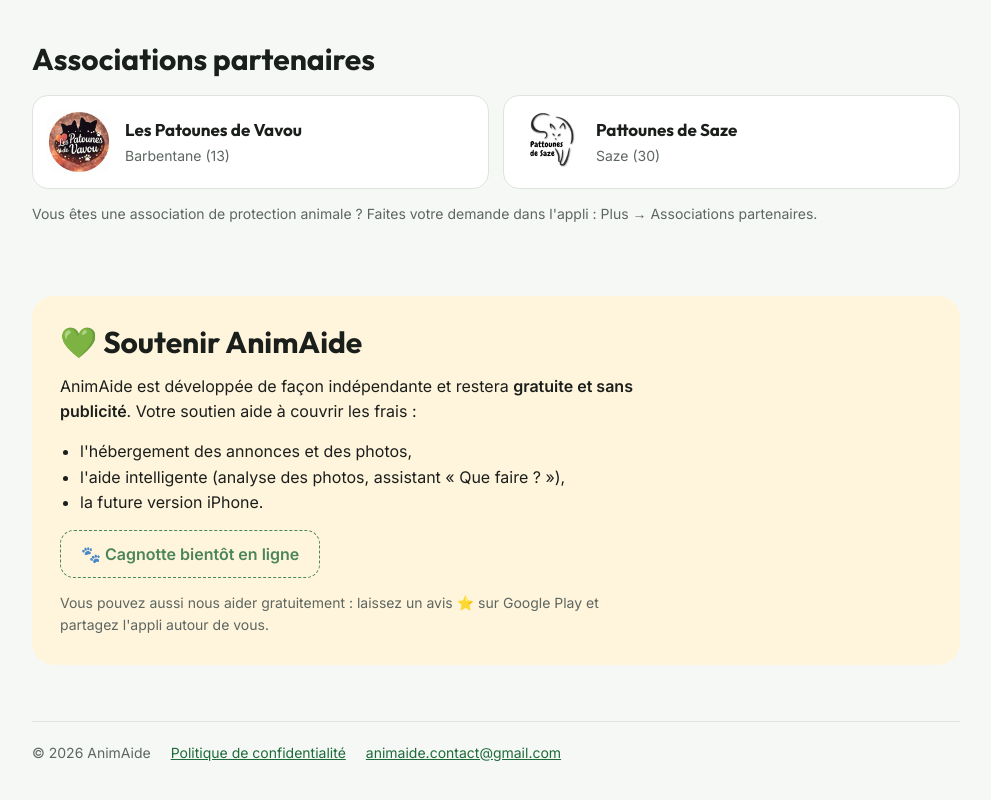
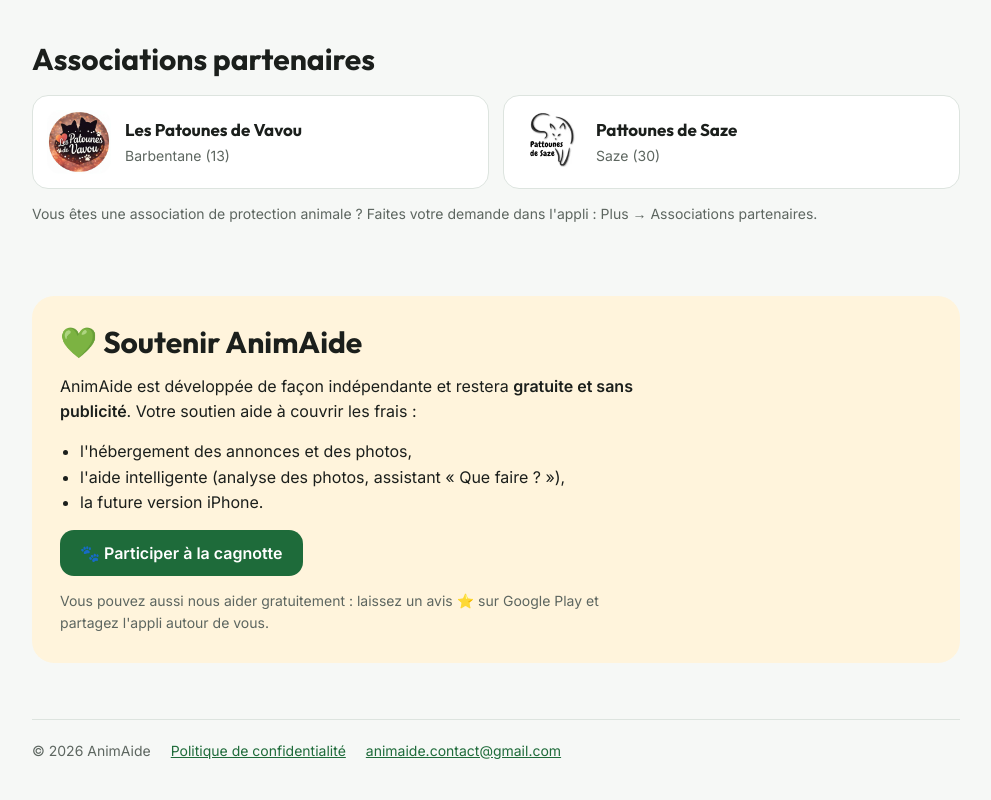
Before and after one commit to smyli84/animaide-site, a plain HTML site: page index.html in a window 1280 px wide. Shown: the part 940-1740 px from the top of the page, without its empty margins (144-1135 px from the left). Drawn offline with Linux system fonts and the light colour scheme.

Commit message:
Lien de la cagnotte Tribee

```diff
--- a/index.html
+++ b/index.html
@@ -108,8 +108,7 @@ footer { border-top: 1px solid var(--trait); padding-top: 20px; color: var(--gri
     <li>la future version iPhone.</li>
   </ul>
   <div class="boutons" id="cagnotte">
-    <!-- CAGNOTTE : remplacer ce bloc par le lien de la cagnotte -->
-    <span class="btn btn-contour" style="border-style:dashed;opacity:.8" aria-disabled="true">🐾 Cagnotte bientôt en ligne</span>
+    <a class="btn btn-plein" href="https://tribee.fr/participations/09XSJRDEFY9PZAD2008GJQXFTR" target="_blank" rel="noopener">🐾 Participer à la cagnotte</a>
   </div>
   <p class="note">Vous pouvez aussi nous aider gratuitement : laissez un avis ⭐ sur Google Play et partagez l'appli autour de vous.</p>
 </section>
```
